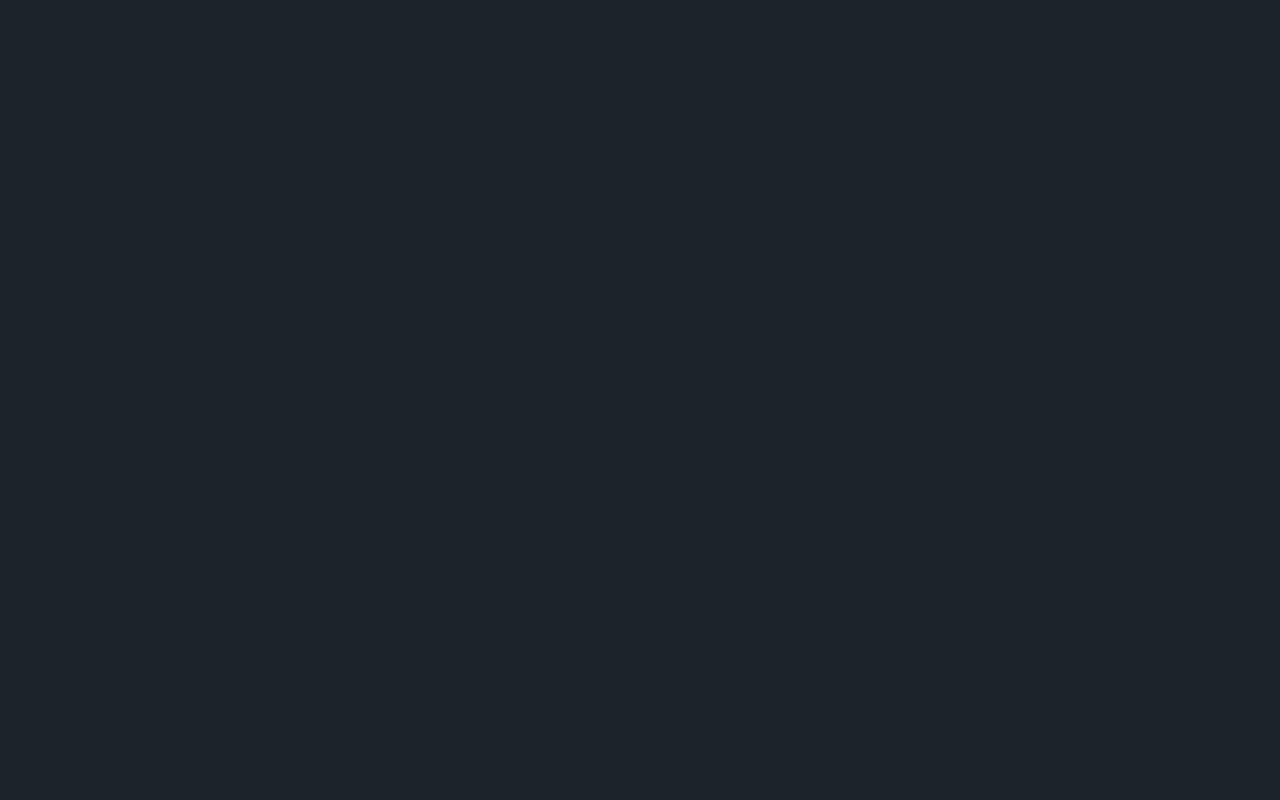
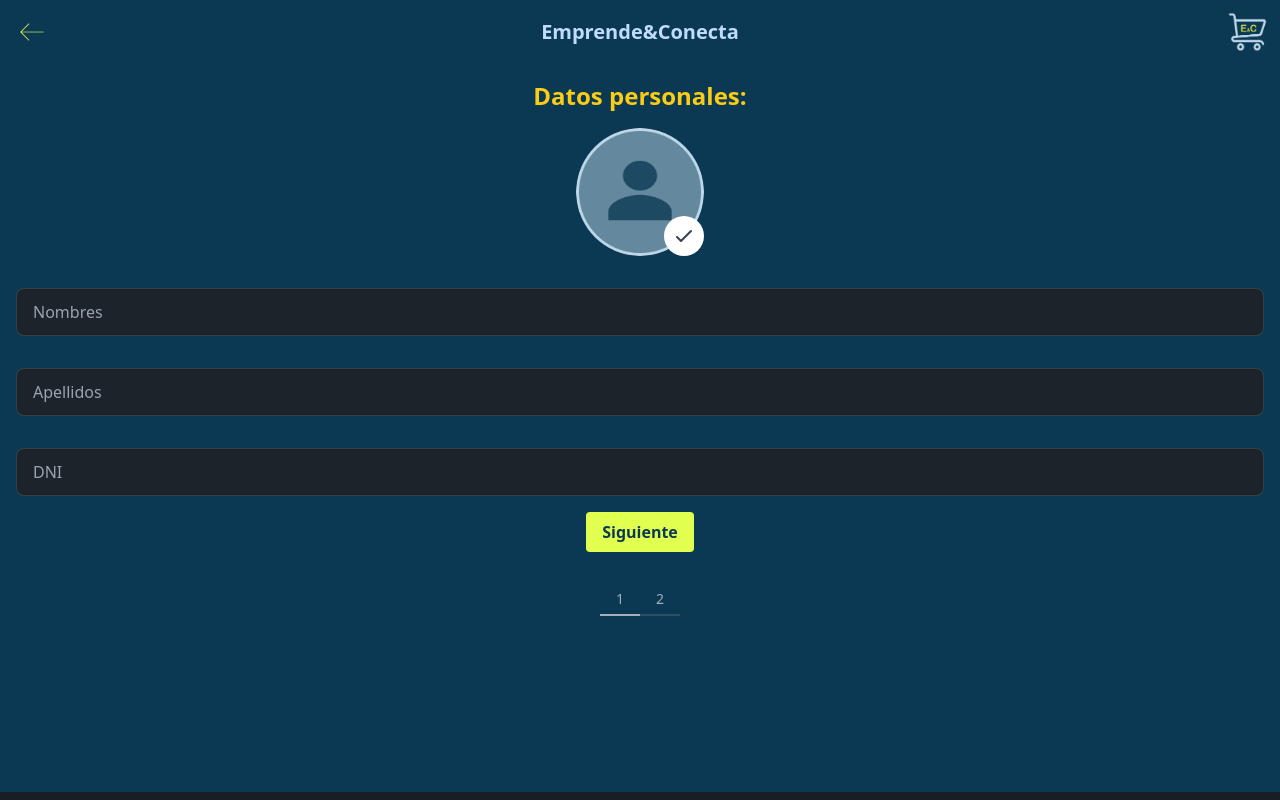
Before and after one commit to thvx/UX-frontend, a React (Vite) app in the folder emprende-conecta-frontend/: page /registro/comprador in a window 1280 px wide. Before the commit this address had no page. Shown: the top 800 px of the page. Built offline with nearby package versions, Linux system fonts and the light colour scheme.

Commit message:
feat: registroComprador terminado y agregado la ruta en app.tsx

```diff
--- a/emprende-conecta-frontend/src/App.tsx
+++ b/emprende-conecta-frontend/src/App.tsx
@@ -3,6 +3,7 @@ import './App.css'
 import HomePage from '../src/app/Homepage/homepage'
 import Preregistro from '../src/app/Register/Preregistro/preregistro'
 import RegistroVendedor from '../src/app/Register/RegistroVendedor/registroVendedor'
+import RegistroComprador from '../src/app/Register/RegistroComprador.tsx/registroComprador'
 import Login from './components/Templates/Login/login'
 import {BrowserRouter, Routes, Route} from 'react-router-dom'
 import Dashboard1 from './app/Dashboard/dashboard1'
@@ -18,6 +19,7 @@ function App() {
         <Route path="/" element={<HomePage/>} />
         <Route path="/preregistro" element={<Preregistro/>} />
         <Route path="/registro/vendedor" element={<RegistroVendedor/>} />
+        <Route path="/registro/comprador" element={<RegistroComprador/>} />
         <Route path="/login" element={<Login/>} />
         <Route path="/dashboard1" element={<Dashboard1/>}/>
         <Route path="/dashboard2" element={<Dashboard2/>}/>
--- /dev/null
+++ b/emprende-conecta-frontend/src/app/Register/RegistroComprador.tsx/registroComprador.tsx
@@ -0,0 +1,16 @@
+import React from "react";
+import Header from "../../../components/Organism/header/header";
+import RegistroComprador from "../../../components/Templates/Register/RegistroComprador/registroComprador";
+import Footer from "../../../components/Organism/footer/footer";
+
+const App: React.FC = () => {
+    return (
+        <div className="w-full flex flex-col bg-custom-blue">
+            <Header />
+            <RegistroComprador />
+            <Footer />
+        </div>
+    );
+};
+
+export default App;
--- /dev/null
+++ b/emprende-conecta-frontend/src/components/Templates/Register/RegistroComprador/registroComprador.tsx
@@ -0,0 +1,209 @@
+import React, { useState } from "react";
+import FormGroup from "../../../../components/Organism/FormGroup/formGroup";
+import Button from "../../../../components/Atoms/Actions/button/button";
+import Useer from "../../../../assets/imagenes/iconos/useer.png";
+import Mapa from "../../../../assets/imagenes/Lima.png";
+import Modal from "../../../../components/Organism/modal/modal"; // Asegúrate de importar el componente Modal
+
+const RegistroComprador: React.FC = () => {
+    const [currentPage, setCurrentPage] = useState<number>(1);
+    const [showModal, setShowModal] = useState(false);
+
+    const handleNextPage = () => {
+        setCurrentPage((prevPage) => prevPage + 1);
+        scrollToTop();
+    };
+
+    const handlePreviousPage = () => {
+        setCurrentPage((prevPage) => prevPage - 1);
+        scrollToTop();
+    };
+
+    const handleTabChange = (page: number) => {
+        setCurrentPage(page);
+        scrollToTop();
+    };
+
+    const scrollToTop = () => {
+        window.scrollTo({ top: 0, behavior: "smooth" });
+    };
+
+    const handleSubmit = (event: React.FormEvent) => {
+        event.preventDefault();
+        setShowModal(true);
+        scrollToTop();
+    };
+
+    return (
+        <form
+            className="h-full p-4 flex flex-col mb-40"
+            onSubmit={handleSubmit}
+        >
+            {showModal && (
+                <Modal
+                    id="my_modal_1"
+                    title="¡REGISTRO EXITOSO!"
+                    message="Sus datos y el de su emprendimiento se han registrado correctamente"
+                    leftButtonText="Iniciar"
+                    rightButtonText="Guía Rápida"
+                />
+            )}
+            {currentPage === 1 && (
+                <>
+                    <h1 className="text-2xl font-bold text-yellow-400 text-center mb-4">
+                        Datos personales:
+                    </h1>
+                    <div className="flex justify-center mb-4">
+                        <div className="relative">
+                            <img
+                                src={Useer}
+                                alt="Profile"
+                                className="rounded-full h-32 w-32"
+                            />
+                            <div className="absolute bottom-0 right-0">
+                                <button className="bg-white rounded-full p-2">
+                                    <svg
+                                        xmlns="http://www.w3.org/2000/svg"
+                                        className="h-6 w-6 text-gray-700"
+                                        fill="none"
+                                        viewBox="0 0 24 24"
+                                        stroke="currentColor"
+                                    >
+                                        <path
+                                            strokeLinecap="round"
+                                            strokeLinejoin="round"
+                                            strokeWidth="2"
+                                            d="M5 13l4 4L19 7"
+                                        />
+                                    </svg>
+                                </button>
+                            </div>
+                        </div>
+                    </div>
+                    <div className="space-y-4">
+                        <FormGroup
+                            label=""
+                            name="nombres"
+                            placeholder="Nombres"
+                        />
+                        <FormGroup
+                            label=""
+                            name="apellidos"
+                            placeholder="Apellidos"
+                        />
+                        <FormGroup label="" name="dni" placeholder="DNI" />
+                    </div>
+                    <div className="flex justify-center mt-4">
+                        <Button
+                            text="Siguiente"
+                            width="auto"
+                            type="button"
+                            onClick={handleNextPage}
+                        />
+                    </div>
+                    <div
+                        role="tablist"
+                        className="tabs tabs-bordered pt-8 flex justify-center"
+                    >
+                        <a
+                            role="tab"
+                            className={`tab ${
+                                currentPage === 1 ? "tab-active" : ""
+                            }`}
+                            onClick={() => handleTabChange(1)}
+                        >
+                            1
+                        </a>
+                        <a
+                            role="tab"
+                            className={`tab ${
+                                currentPage === 2 ? "tab-active" : ""
+                            }`}
+                            onClick={() => handleTabChange(2)}
+                        >
+                            2
+                        </a>
+                    </div>
+                </>
+            )}
+            {currentPage === 2 && (
+                <>
+                    <h1 className="text-2xl font-bold text-yellow-400 text-center mb-4">
+                        Información de contacto:
+                    </h1>
+                    <div className="grid grid-cols-1 sm:grid-cols-2 gap-4">
+                        <FormGroup
+                            label=""
+                            name="telefono"
+                            placeholder="Teléfono"
+                        />
+                        <FormGroup
+                            label=""
+                            name="contrasena"
+                            placeholder="Contraseña"
+                            inputType="password"
+                        />
+                        <FormGroup
+                            label=""
+                            name="correoElectronico"
+                            placeholder="Correo electrónico"
+                            inputType="email"
+                        />
+                        <FormGroup
+                            label=""
+                            name="confirmarContrasena"
+                            placeholder="Confirmar contraseña"
+                            inputType="password"
+                        />
+                        <FormGroup
+                            label=""
+                            name="correoRecuperacion"
+                            placeholder="Correo de recuperación"
+                            inputType="email"
+                        />
+                        <FormGroup
+                            label=""
+                            name="direccion"
+                            placeholder="Dirección"
+                        />
+                    </div>
+                    <div className="flex justify-center mt-4">
+                        <img
+                            src={Mapa}
+                            alt="Mapa"
+                            className="w-full h-64 object-cover rounded-lg"
+                        />
+                    </div>
+                    <div className="flex justify-center mt-4">
+                        <Button text="Registrar" width="auto" type="submit" />
+                    </div>
+                    <div
+                        role="tablist"
+                        className="tabs tabs-bordered pt-8 flex justify-center"
+                    >
+                        <a
+                            role="tab"
+                            className={`tab ${
+                                currentPage === 1 ? "tab-active" : ""
+                            }`}
+                            onClick={() => handleTabChange(1)}
+                        >
+                            1
+                        </a>
+                        <a
+                            role="tab"
+                            className={`tab ${
+                                currentPage === 2 ? "tab-active" : ""
+                            }`}
+                            onClick={() => handleTabChange(2)}
+                        >
+                            2
+                        </a>
+                    </div>
+                </>
+            )}
+        </form>
+    );
+};
+
+export default RegistroComprador;
```
